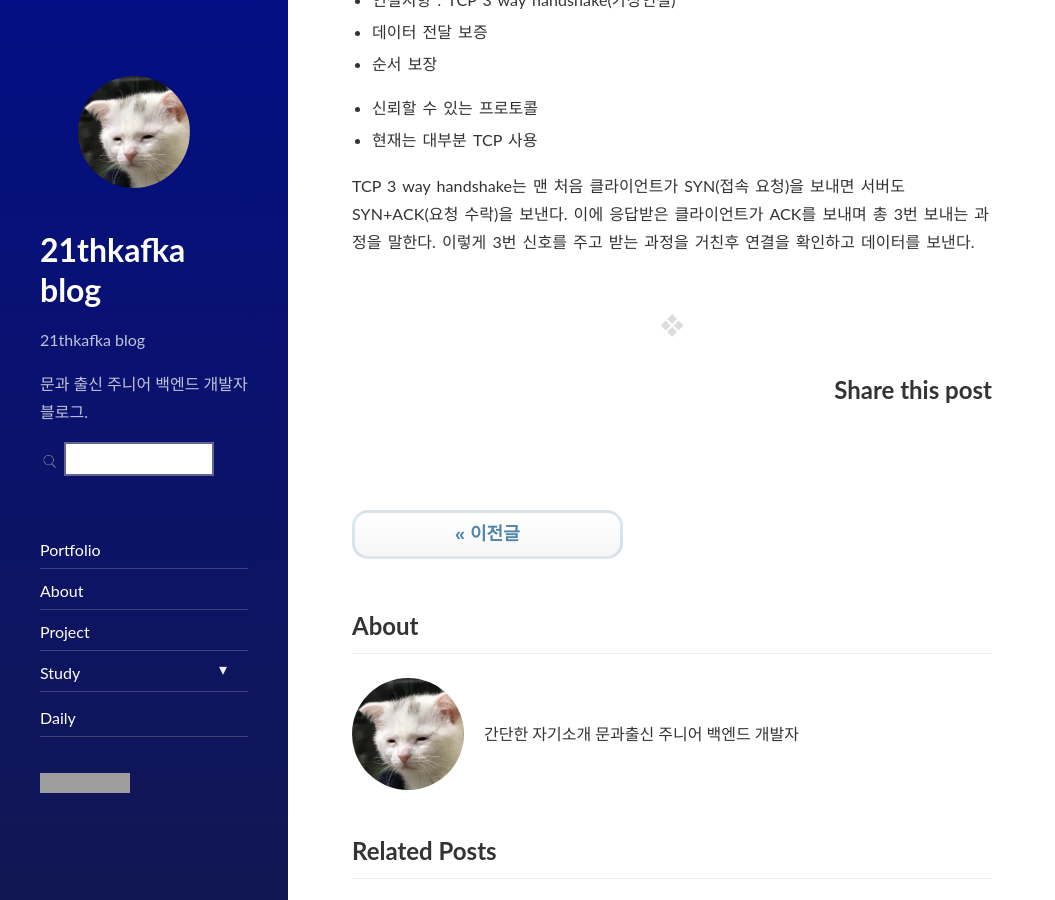
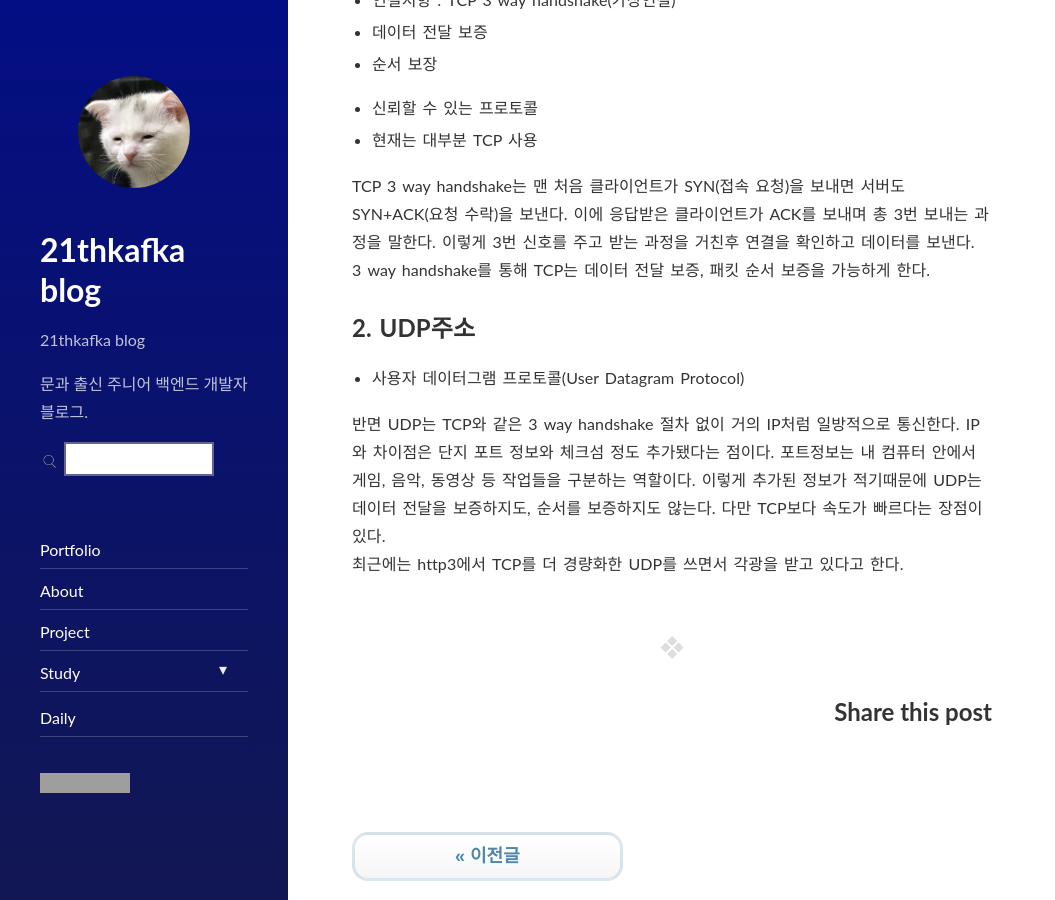
Before and after one commit to 21thkafka/21thkafka.github.io, a Jekyll site: the page built from _posts/study/2021-12-02-network-01.md, in a window 1280 px wide and 900 px high, scrolled down 1410 px. Shown: the whole window, without its empty margins (0-1055 px from the left). Built offline with Jekyll 4.4.1, drawn with Linux system fonts in a browser that asks for light colours; nearby versions of some CDN libraries; comment, search, counter and statistics services are not loaded; grey boxes are pictures that could not be loaded.

Commit message:
포스팅 UDP 내용 추가

```diff
--- a/_posts/study/2021-12-02-network-01.md
+++ b/_posts/study/2021-12-02-network-01.md
@@ -52,4 +52,11 @@ IP주소는 인터넷 상 주소 규약이다. 인터넷을 연결하고 내 컴
 - 신뢰할 수 있는 프로토콜
 - 현재는 대부분 TCP 사용
 
-TCP 3 way handshake는 맨 처음 클라이언트가 SYN(접속 요청)을 보내면 서버도 SYN+ACK(요청 수락)을 보낸다. 이에 응답받은 클라이언트가 ACK를 보내며 총 3번 보내는 과정을 말한다. 이렇게 3번 신호를 주고 받는 과정을 거친후 연결을 확인하고 데이터를 보낸다.
+TCP 3 way handshake는 맨 처음 클라이언트가 SYN(접속 요청)을 보내면 서버도 SYN+ACK(요청 수락)을 보낸다. 이에 응답받은 클라이언트가 ACK를 보내며 총 3번 보내는 과정을 말한다. 이렇게 3번 신호를 주고 받는 과정을 거친후 연결을 확인하고 데이터를 보낸다.<br>
+3 way handshake를 통해 TCP는 데이터 전달 보증, 패킷 순서 보증을 가능하게 한다.
+
+## 2. UDP주소
+- 사용자 데이터그램 프로토콜(User Datagram Protocol)
+
+반면 UDP는 TCP와 같은 3 way handshake 절차 없이 거의 IP처럼 일방적으로 통신한다. IP와 차이점은 단지 포트 정보와 체크섬 정도 추가됐다는 점이다. 포트정보는 내 컴퓨터 안에서 게임, 음악, 동영상 등 작업들을 구분하는 역할이다. 이렇게 추가된 정보가 적기때문에 UDP는 데이터 전달을 보증하지도, 순서를 보증하지도 않는다. 다만 TCP보다 속도가 빠르다는 장점이 있다.<br>
+최근에는 http3에서 TCP를 더 경량화한 UDP를 쓰면서 각광을 받고 있다고 한다.
```
